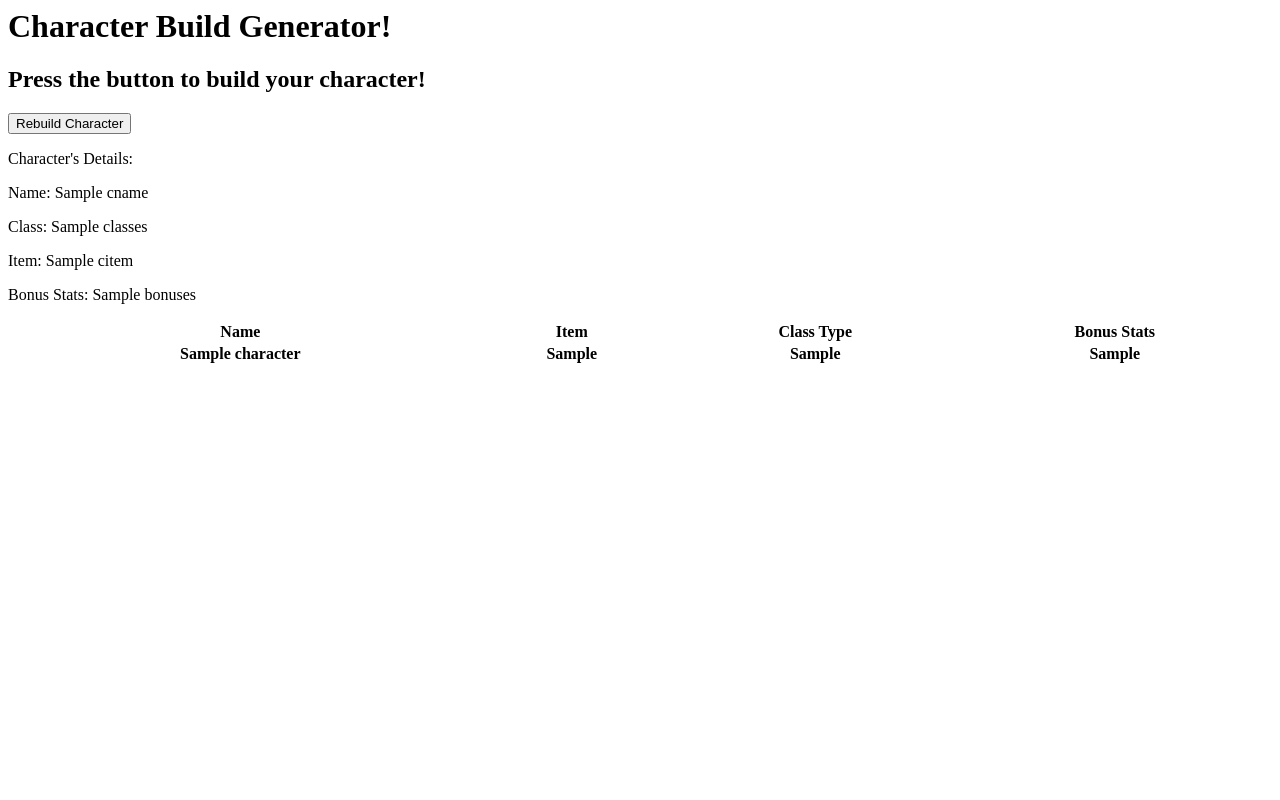
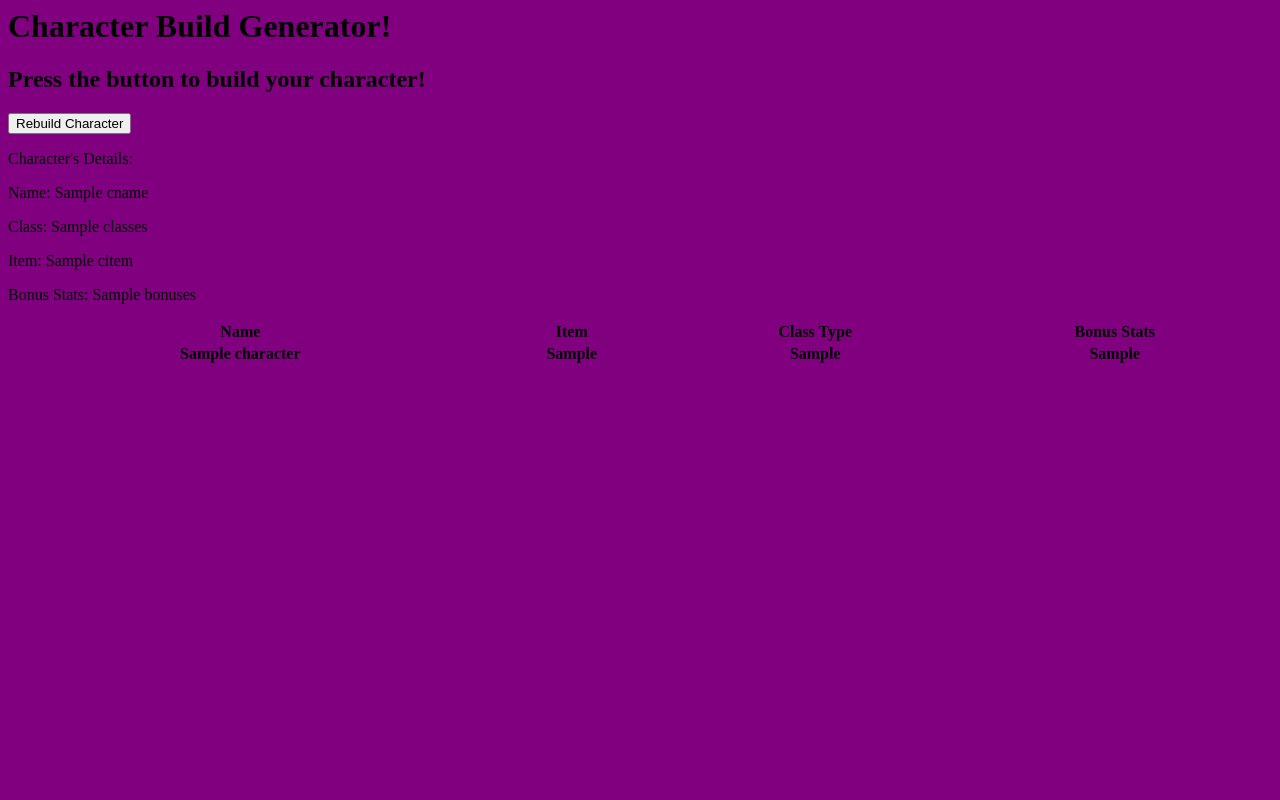
Before and after one commit to Nas-Islam/sfia2-character-repo, a Flask app: template service_1/application/templates/index.html in a window 1280 px wide. Run offline with Flask 2, Linux system fonts and the light colour scheme; tables that the repository leaves empty hold one stand-in row (values such as "Sample post"); the template is opened without the code that fills it: values that come from a table or form of the project are taken from there, most other values are stand-ins (such as "Sample title", 1, 10 or a date in 2020); lists and menus that the app fills with data are empty.

Commit message:
Added background colour to the html

```diff
--- a/service_1/application/templates/index.html
+++ b/service_1/application/templates/index.html
@@ -1,3 +1,4 @@
+<body style="background-color:purple;">
 <h1>Character Build Generator!</h1>
 
 <h2>Press the button to build your character!</h2>
@@ -32,3 +33,4 @@
     <th>{{chars.bonus}}</th>
   </tr>
 {% endfor %}
+</body>
```
